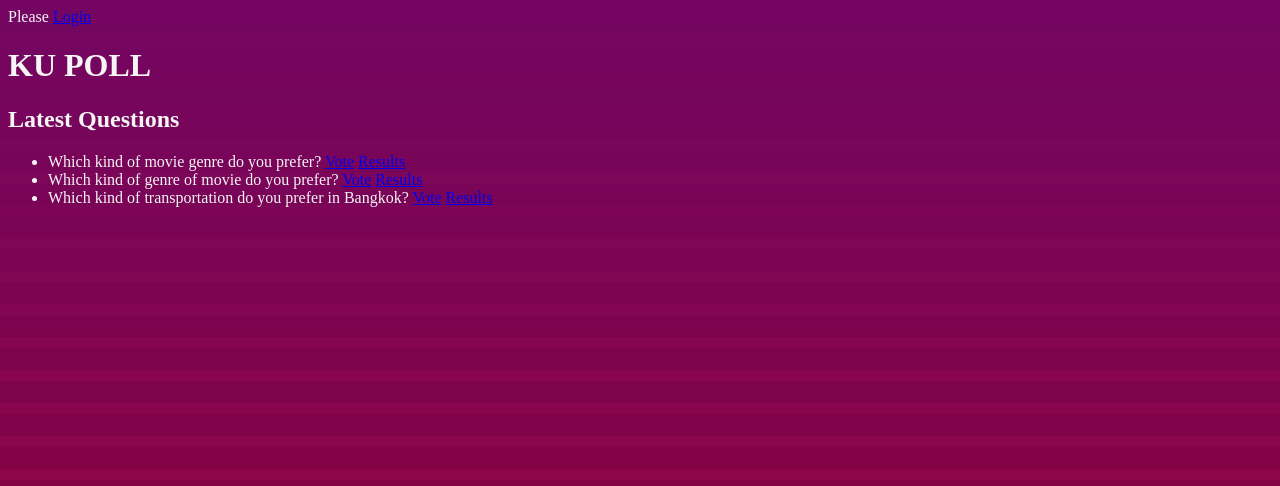
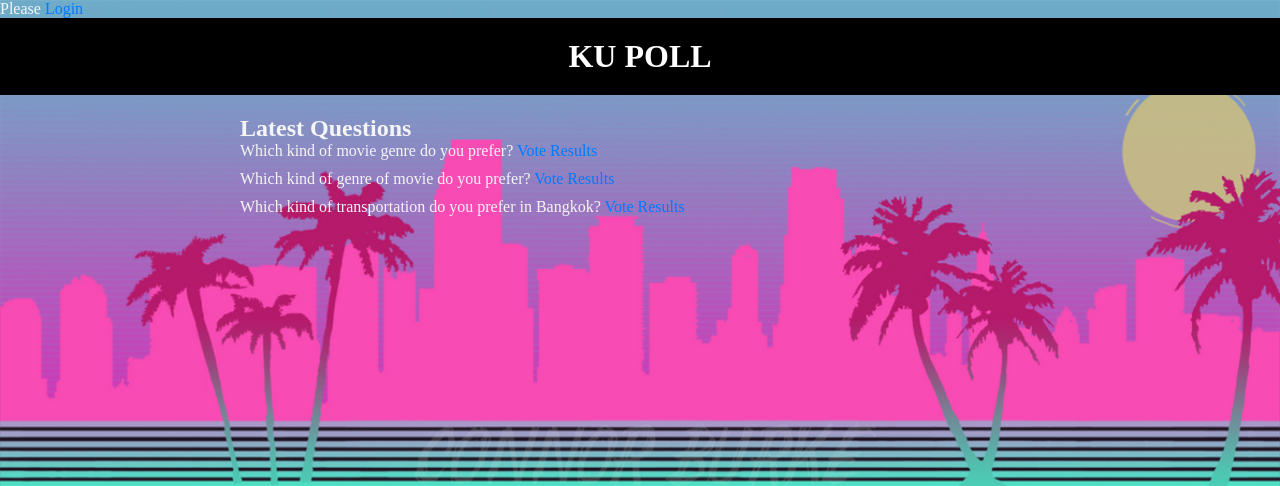
Before and after one commit to vincecarter420/ku-polls, a Django app: page /polls/ in a window 1280 px wide. Shown: the top 486 px of the page. Run offline with Django 4.2, Linux system fonts and the light colour scheme; data comes from the database, SQL or seed files in the repository.

Commit message:
add new background

```diff
--- a/polls/static/polls/style.css
+++ b/polls/static/polls/style.css
@@ -1,5 +1,63 @@
-
 body {
-    background: #55a03c url("images/bg1.jpeg") no-repeat;
+    background: url("images/bg1.png") no-repeat;
+    background-size: cover;
+    height: 100%;
     color: whitesmoke;
 }
+/* Reset some default browser styles */
+body, h1, h2, p, ul, li {
+    margin: 0;
+    padding: 0;
+}
+
+/* Style the header */
+header {
+    background-color: black;
+    color: #fff;
+    text-align: center;
+    padding: 20px;
+}
+
+/* Style the main content */
+main {
+    max-width: 800px;
+    margin: 0 auto;
+    padding: 20px;
+}
+
+/* Style links */
+a {
+    color: #007bff;
+    text-decoration: none;
+}
+
+a:hover {
+    text-decoration: underline;
+}
+
+/* Style list items */
+ul {
+    list-style: none;
+}
+
+li {
+    margin-bottom: 10px;
+}
+
+/* Style form elements */
+form {
+    margin-top: 20px;
+}
+
+/* Style buttons */
+input[type="submit"] {
+    background-color: #007bff;
+    color: #fff;
+    padding: 10px 20px;
+    border: none;
+    cursor: pointer;
+}
+
+input[type="submit"]:hover {
+    background-color: #0056b3;
+}
```
